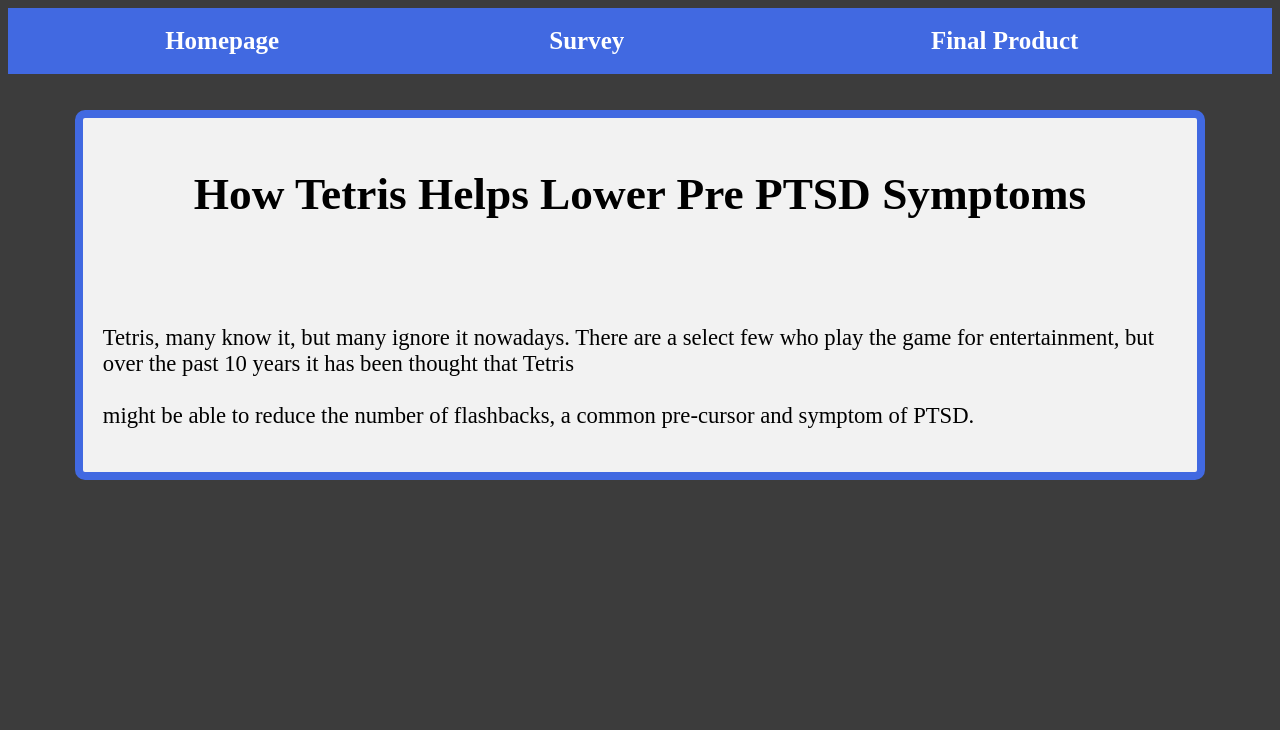
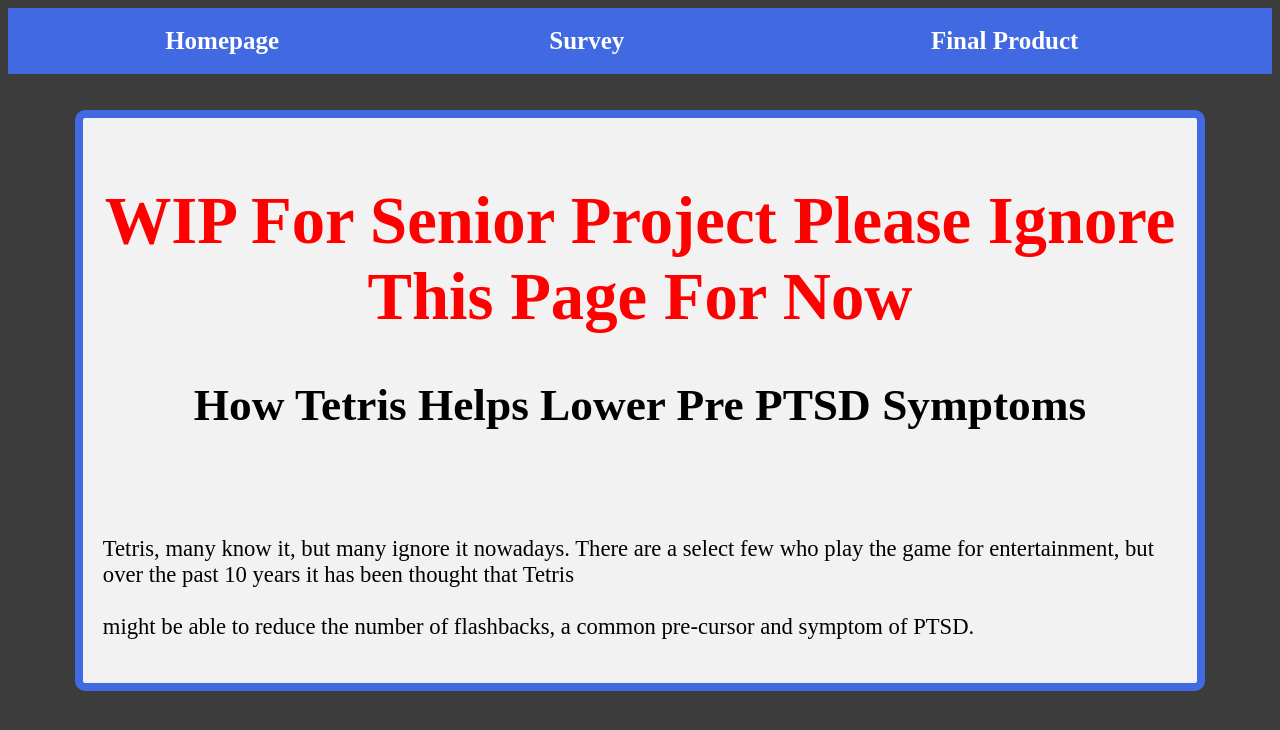
Before and after one commit to Matt4g/matt4g.github.io, a plain HTML site: page public/index.html in a window 1280 px wide. Drawn offline with Linux system fonts and the light colour scheme.

Commit message:
Easy commits

```diff
--- a/public/index.html
+++ b/public/index.html
@@ -22,6 +22,7 @@
     <br>
     <div class="container">
 		<span id="center">
+            <h1 id="wip">WIP For Senior Project Please Ignore This Page For Now</h1>
 		<h1>How Tetris Helps Lower Pre PTSD Symptoms</h1>
         <br>
         <br>
--- a/public/style.css
+++ b/public/style.css
@@ -49,3 +49,7 @@
       margin-left: auto;
       margin-right: auto;
   }
+  #wip{
+      color: red;
+      font-size: 50pt;
+  }
```
